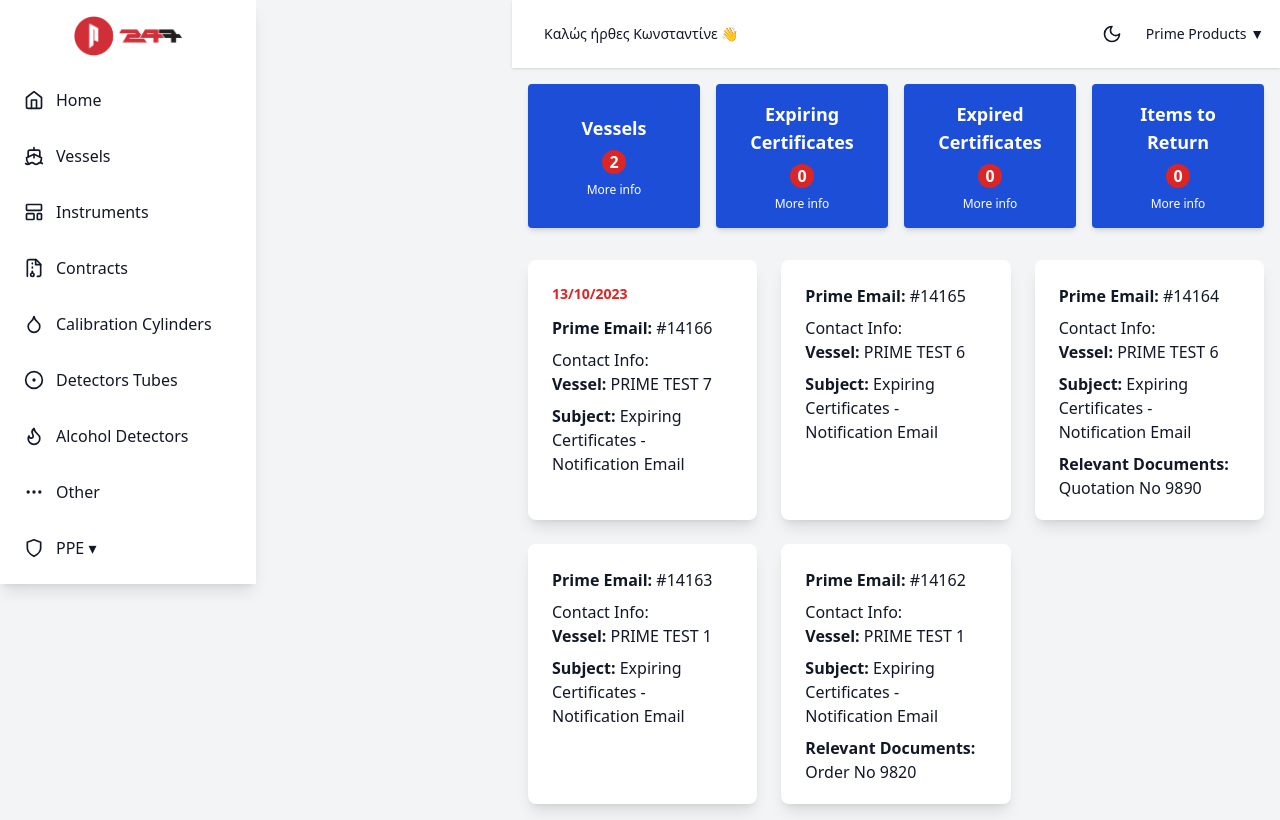
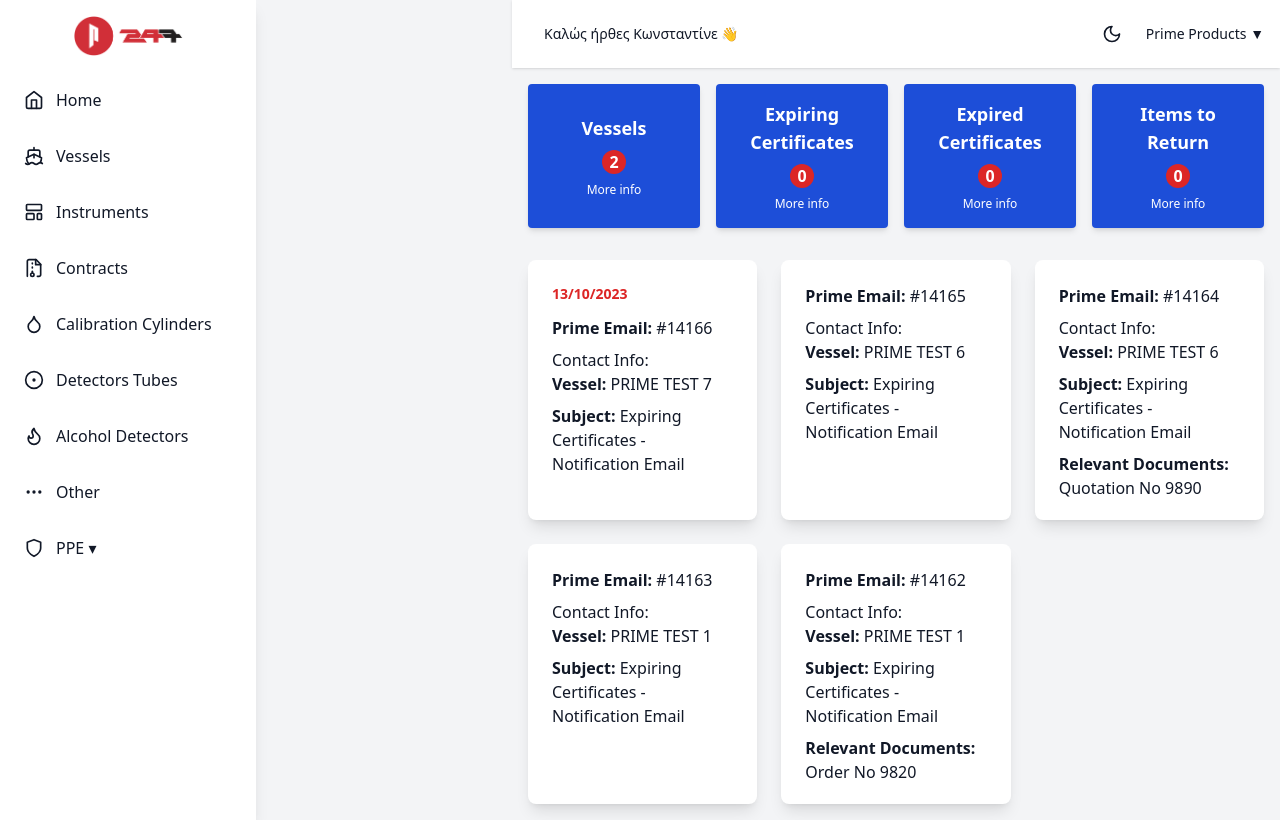
Before and after one commit to ktsouflias/dashboard-mockup, a React (Vite) app: page / in a window 1280 px wide. Built offline with nearby package versions, Linux system fonts and the light colour scheme.

Commit message:
Update UI: responsive - mobile&desktop - changes - again

```diff
--- a/src/App.jsx
+++ b/src/App.jsx
@@ -113,8 +113,8 @@ const App = () => {
         )}
 
         <div
-          className={`fixed sm:relative top-0 left-0 h-full z-50 sm:z-auto bg-white dark:bg-gray-800 shadow-lg p-4 transition-transform duration-300 transform
-            ${sidebarOpen ? "translate-x-0 w-64" : "-translate-x-full w-64"} sm:translate-x-0 sm:w-64`}
+          className={`fixed sm:relative top-0 left-0 min-h-screen sm:h-auto z-50 sm:z-auto bg-white dark:bg-gray-800 shadow-lg p-4 transition-transform duration-300 transform
+    ${sidebarOpen ? "translate-x-0 w-64" : "-translate-x-full w-64"} sm:translate-x-0 sm:w-64`}
         >
           <img
             src={sidebarOpen ? logo : smallLogo}
```
